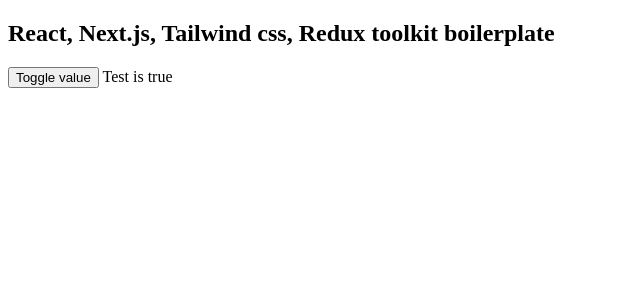
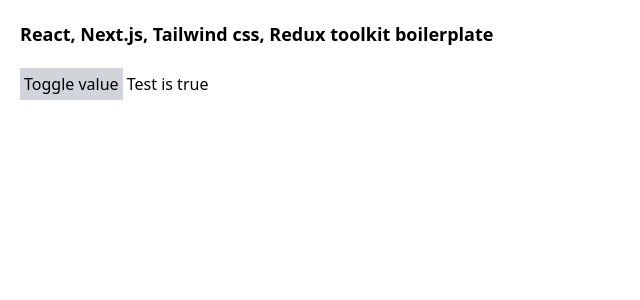
Before and after one commit to reginpv/boilerplate-react-nextjs-tailwindcss-redux-toolkit, a Next.js app: page / in a window 1280 px wide. Shown: the top 300 px of the page, without its empty margins (0-640 px from the left). Built offline with nearby package versions, Linux system fonts and the light colour scheme.

Commit message:
added sass option, src/scss/app.scss imported in _app.js

```diff
--- a/package.json
+++ b/package.json
@@ -10,7 +10,8 @@
     "next": "latest",
     "react": "^17.0.2",
     "react-dom": "^17.0.2",
-    "react-redux": "^7.2.6"
+    "react-redux": "^7.2.6",
+    "sass": "^1.55.0"
   },
   "devDependencies": {
     "autoprefixer": "^10.2.6",
--- a/pages/_app.js
+++ b/pages/_app.js
@@ -1,7 +1,7 @@
 import { Provider } from 'react-redux'
 import store from '../store'
 
-import 'tailwindcss/tailwind.css'
+import '../src/scss/app.scss'
 
 function MyApp({ Component, pageProps }) {
   return (
--- /dev/null
+++ b/src/scss/app.scss
@@ -0,0 +1,7 @@
+@tailwind base;
+@tailwind components;
+@tailwind utilities;
+
+/** Globals */
+html,
+body {}
```
Also changed, not shown: 2 other files (tests, documents, lock files or other folders).
